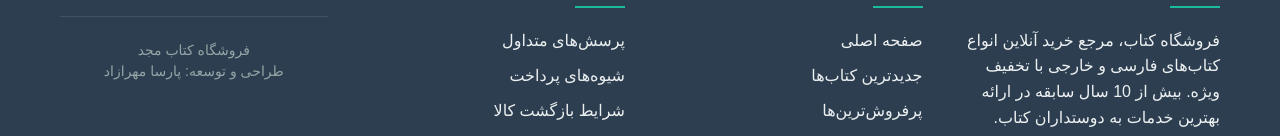
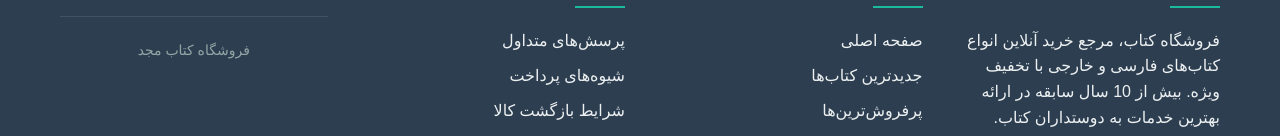
Before and after one commit to Ashkan2003/book-sale, a plain HTML site: page index.html in a window 1280 px wide. Shown: the part 1888-2024 px from the top of the page. Drawn offline with Linux system fonts and the light colour scheme; a web font is replaced by a local one.

Commit message:
Update index.html

```diff
--- a/index.html
+++ b/index.html
@@ -123,7 +123,7 @@
 
       <div class="footer-bottom">
         <p>فروشگاه کتاب مجد</p>
-        <p>طراحی و توسعه: پارسا مهرازاد</p>
+
       </div>
     </footer>
 
```
